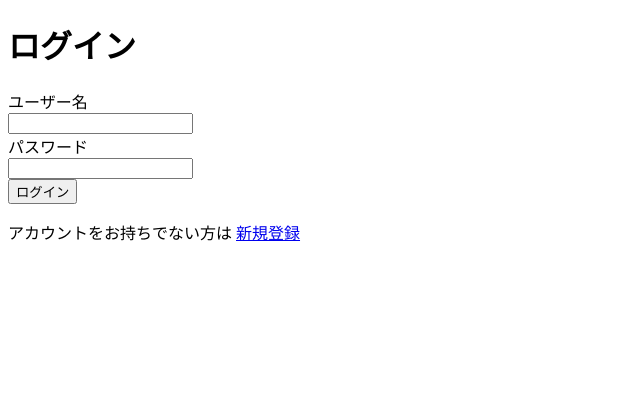
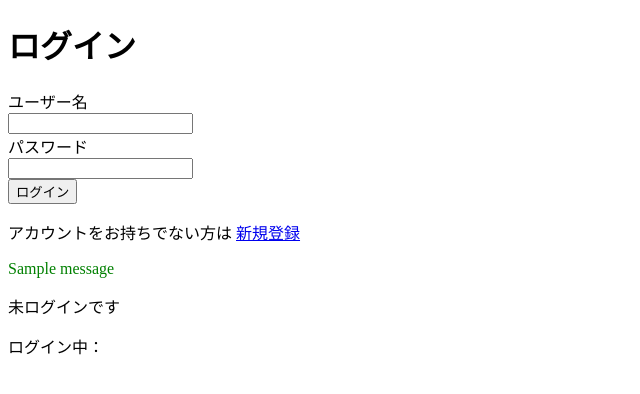
Before and after one commit to Takapass/TECH-JAM-RAIZAP, a Django app: page /login/ in a window 1280 px wide. Shown: the top 394 px of the page, without its empty margins (0-640 px from the left). Run offline with Django 5.2, Linux system fonts and the light colour scheme; tables that the repository leaves empty hold one stand-in row (values such as "Sample post"); one stand-in notice (Sample message) is shown.

Commit message:
ログイン機能

```diff
--- a/tech_jam_raizap/templates/saving/login.html
+++ b/activities/templates/activities/login.html
@@ -1,9 +1,11 @@
 <!DOCTYPE html>
 <html lang="ja">
+
 <head>
     <meta charset="UTF-8">
     <title>ログイン</title>
 </head>
+
 <body>
     <h1>ログイン</h1>
 
@@ -27,5 +29,20 @@
         アカウントをお持ちでない方は
         <a href="{% url 'signup' %}">新規登録</a>
     </p>
+    {% if messages %}
+    {% for message in messages %}
+    <div style="color: green;">
+        {{ message }}
+    </div>
+    {% endfor %}
+    {% endif %}
+    {% if user.is_authenticated %}
+    <p>ログイン中です</p>
+    {% else %}
+    <p>未ログインです</p>
+    {% endif %}
+    <p>ログイン中：{{ user.username }}</p>
+
 </body>
+
 </html>
--- a/activities/urls.py
+++ b/activities/urls.py
@@ -1,6 +1,9 @@
 from django.urls import path
-from .views import activity_list
+from .views import login_view, signup_view, activity_list
 
 urlpatterns = [
-    path('', activity_list, name='activity_list'),
+    path("", login_view, name="login"),
+    path("login/", login_view, name="login"),
+    path("signup/", signup_view, name="signup"),
+    path("list/", activity_list, name="activity_list"),
 ]
--- a/activities/views.py
+++ b/activities/views.py
@@ -1,6 +1,62 @@
 from django.shortcuts import render, redirect
 from django.contrib import messages
 from .models import Activity
+from django.shortcuts import render, redirect
+from django.contrib.auth import authenticate, login
+from django.contrib.auth.models import User
+
+
+# def login_view(request):
+#     if request.method == "POST":
+#         print("POST:", request.POST)
+#         username = request.POST.get("username")
+#         password = request.POST.get("password")
+
+#         user = authenticate(request, username=username, password=password)
+#         print("USER:", user)
+
+#         if user is not None:
+#             login(request, user)
+#             return redirect("activities/activity_list.html")
+
+#     return render(request, "activities/login.html")
+
+
+def login_view(request):
+    if request.method == "POST":
+        username = request.POST.get("username")
+        password = request.POST.get("password")
+
+        user = authenticate(request, username=username, password=password)
+
+        if user is not None:
+            login(request, user)
+            messages.success(request, "ログインされました")
+        else:
+            messages.error(request, "ユーザー名かパスワードが違います")
+
+    return render(request, "activities/login.html")
+
+
+def signup_view(request):
+    if request.method == "POST":
+        username = request.POST.get("username")
+        password = request.POST.get("password")
+
+        if not username or not password:
+            messages.error(request, "ユーザー名とパスワードを入力してください")
+            return render(request, "activities/signup.html")
+
+        if User.objects.filter(username=username).exists():
+            messages.error(request, "このユーザー名はすでに使われています")
+            return render(request, "activities/signup.html")
+
+        User.objects.create_user(username=username, password=password)
+
+        messages.success(request, "登録が完了しました。ログインしてください")
+        return redirect("login")
+
+    return render(request, "activities/signup.html")
 
 
 def activity_list(request):
@@ -10,13 +66,11 @@ def activity_list(request):
                 activity.is_done = True
                 activity.save()
 
-        messages.success(request, '保存しました！')
+        messages.success(request, "保存しました！")
 
         Activity.objects.update(is_done=False)
 
-        return redirect('activity_list')
+        return redirect("activity_list")  # POST後はリダイレクト（OK）
 
     activities = Activity.objects.all()
-    return render(request, 'activities/activity_list.html', {
-        'activities': activities
-    })
+    return render(request, "activities/activity_list.html", {"activities": activities})
--- a/tech_jam_raizap/urls.py
+++ b/tech_jam_raizap/urls.py
@@ -15,13 +15,9 @@ Including another URLconf
     2. Add a URL to urlpatterns:  path('blog/', include('blog.urls'))
 """
 from django.contrib import admin
-from django.urls import path
-from tech_jam_raizap import views
+from django.urls import path, include
 
 urlpatterns = [
     path('admin/', admin.site.urls),
-    path('', views.dashboard, name='home'),
-    path("dashboard/", views.dashboard, name="dashboard"),
-    path("login/", views.login_view, name="login"),
-    path("signup/", views.signup_view, name="signup"),
+    path('', include('activities.urls')),
 ]
--- a/tech_jam_raizap/views.py
+++ /dev/null
@@ -1,13 +0,0 @@
-from django.shortcuts import render
-
-
-def dashboard(request):
-    return render(request, "dashboard.html")  # ←ホーム画面のHTMLに変更する
-
-
-def login_view(request):
-    return render(request, "saving/login.html")
-
-
-def signup_view(request):
-    return render(request, "saving/signup.html")
```
Also changed, not shown: tech_jam_raizap/settings.py (+42 -38 lines), activities/templates/activities/signup.html (renamed from tech_jam_raizap/templates/saving/signup.html), db.sqlite3, 1 other file.
